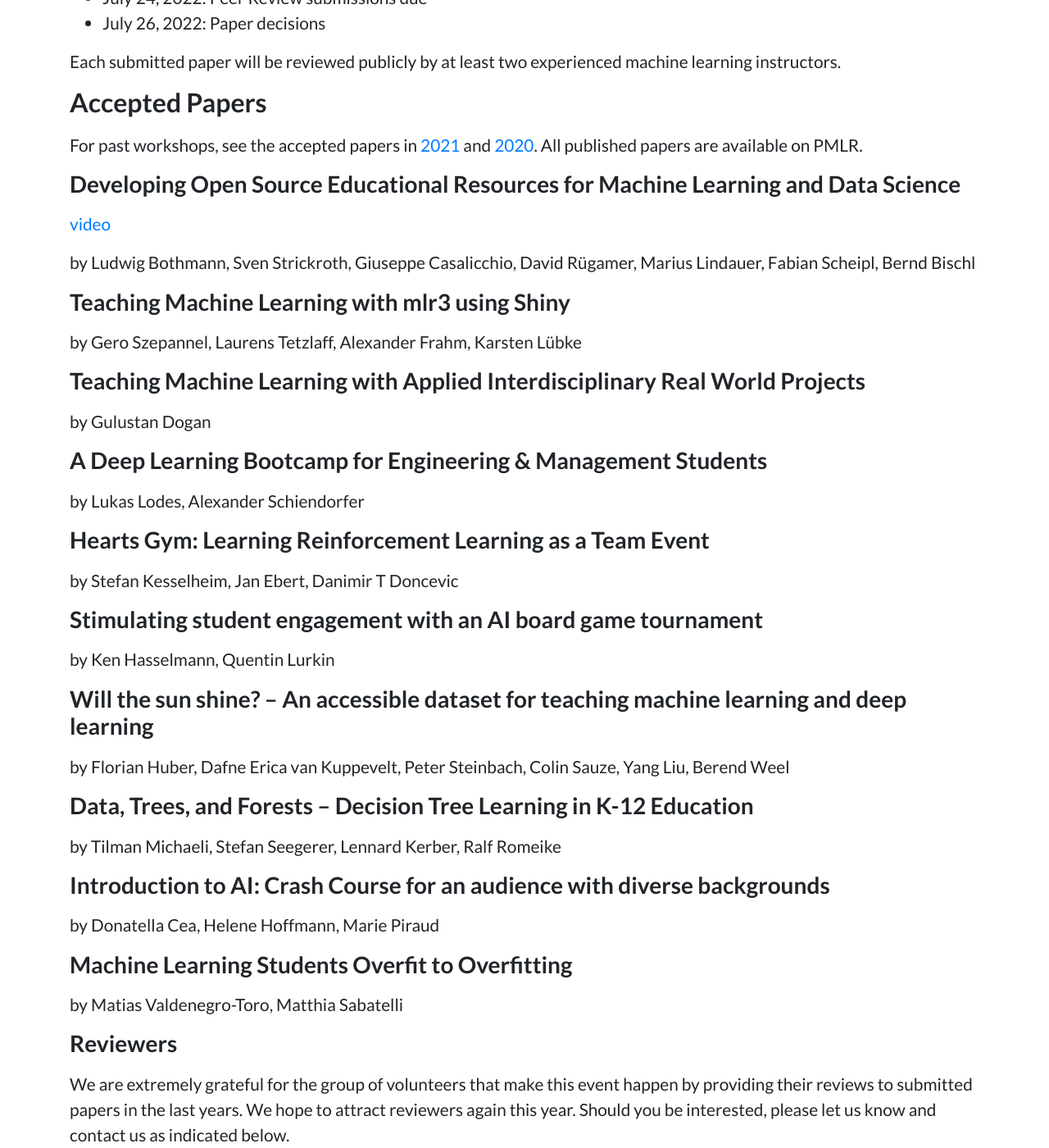
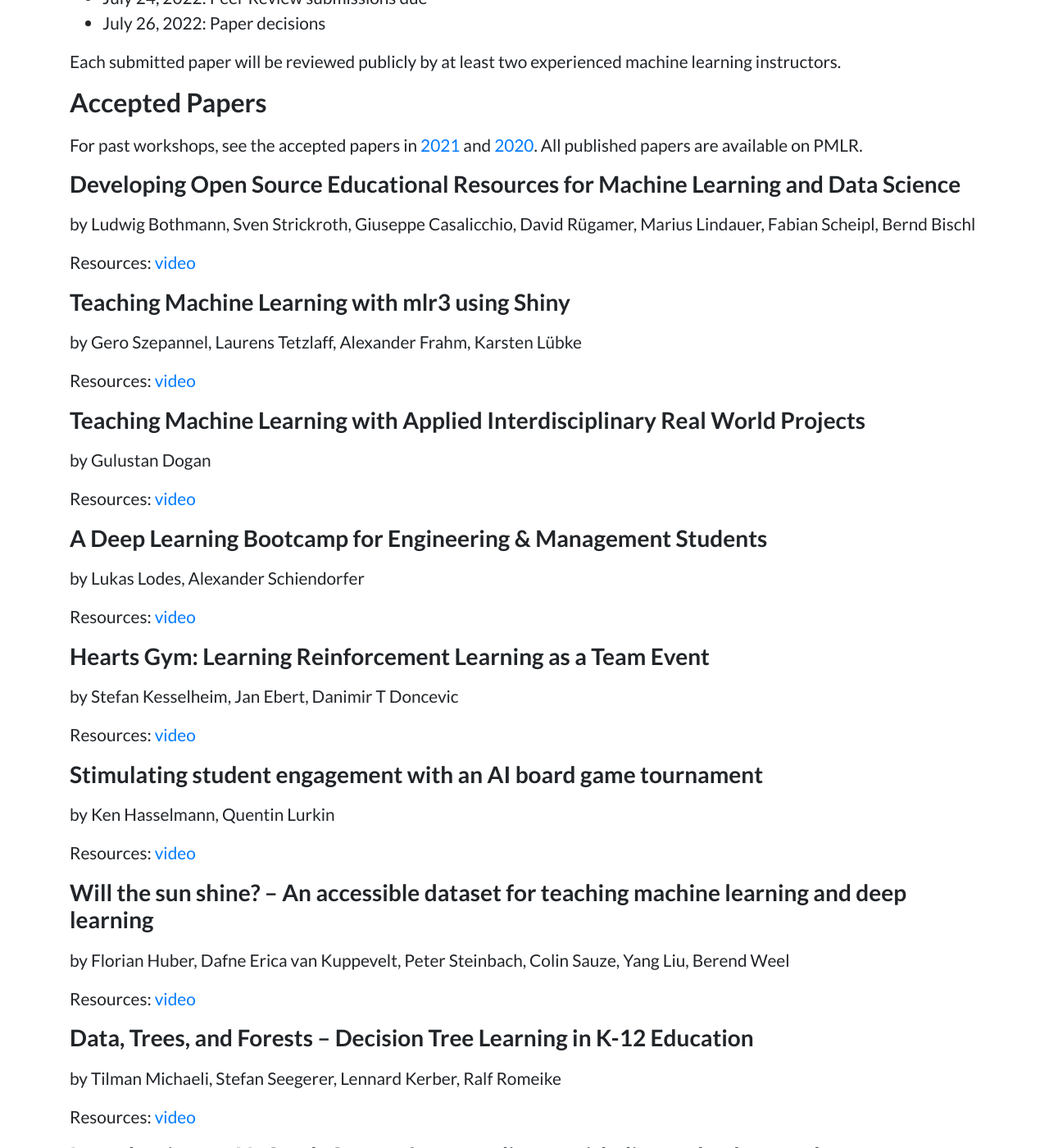
Before and after one commit to teaching-ml/2022, a Jekyll site: the page built from index.md, in a window 1280 px wide and 1400 px high, scrolled down 7168 px. Shown: the whole window at 82% size. Built offline with Jekyll 4.4.1, drawn with Linux system fonts in a browser that asks for light colours; some of the changed text lies outside the part shown.

Commit message:
videos linked in as resources

```diff
--- a/index.md
+++ b/index.md
@@ -195,44 +195,64 @@ For past workshops, see the accepted papers in [2021](https://teaching-ml.github
 
 ### Developing Open Source Educational Resources for Machine Learning and Data Science
 
-[video](./download/videos/bothmann_developing_open_source_educational_resources_for_ml_and_ds.mp4)
 > by Ludwig Bothmann, Sven Strickroth, Giuseppe Casalicchio, David Rügamer, Marius Lindauer, Fabian Scheipl, Bernd Bischl
+
+Resources: [video](./download/videos/bothmann_developing_open_source_educational_resources_for_ml_and_ds.mp4)
 
 ### Teaching Machine Learning with mlr3 using Shiny
 
 > by Gero Szepannel, Laurens Tetzlaff, Alexander Frahm, Karsten Lübke
 
+Resources: [video](./download/videos/szepannek_teaching_machine_learning_with_mlr3_using_shiny.mp4)
+
 ### Teaching Machine Learning with Applied Interdisciplinary Real World Projects
 
 > by Gulustan Dogan
+
+Resources: [video](./download/videos/dogan_teaching_ml_with_applied_real_world_projects.mp4)
 
 ### A Deep Learning Bootcamp for Engineering & Management Students
 
 > by Lukas Lodes, Alexander Schiendorfer
 
+Resources: [video](./download/videos/lodes_deep_learing_bootcamp_for_engineering.mp4)
+
 ### Hearts Gym: Learning Reinforcement Learning as a Team Event
 
 > by Stefan Kesselheim, Jan Ebert, Danimir T Doncevic
+
+Resources: [video](./download/videos/ebert_hearts_gym_rl_as_a_team_event.mp4)
 
 ### Stimulating student engagement with an AI board game tournament
 
 > by Ken Hasselmann, Quentin Lurkin
 
+Resources: [video](./download/videos/hasselmann_stimulating_student_engagement_with_an_ai_board_game_tournament.mp4)
+
 ### Will the sun shine? – An accessible dataset for teaching machine learning and deep learning
 
 > by Florian Huber, Dafne Erica van Kuppevelt, Peter Steinbach, Colin Sauze, Yang Liu, Berend Weel
+
+Resources: [video](./download/videos/huber_will_the_sun_shine.mp4)
 
 ### Data, Trees, and Forests -- Decision Tree Learning in K-12 Education
 
 > by Tilman Michaeli, Stefan Seegerer, Lennard Kerber, Ralf Romeike
 
+Resources: [video](./download/videos/michaeli-data_trees_and_forrests.mp4)
+
 ### Introduction to AI: Crash Course for an audience with diverse backgrounds
 
 > by Donatella Cea, Helene Hoffmann, Marie Piraud
 
+Resources: [video](./download/videos/cea_introduction_to_ai_and_its_medical_applications.mp4)
+
+
 ### Machine Learning Students Overfit to Overfitting
 
 > by Matias Valdenegro-Toro, Matthia Sabatelli
+
+Resources: [video](./download/videos/valdenegro_machine_learning_students_overfit_to_overfitting.mp4)
 
 ### Reviewers
 
```
